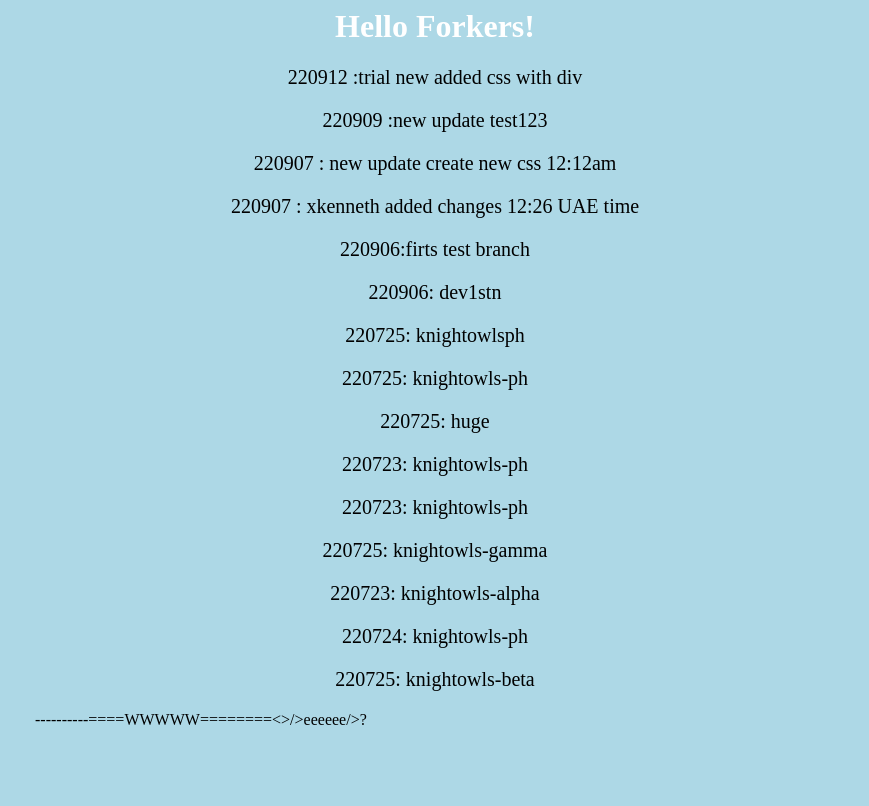
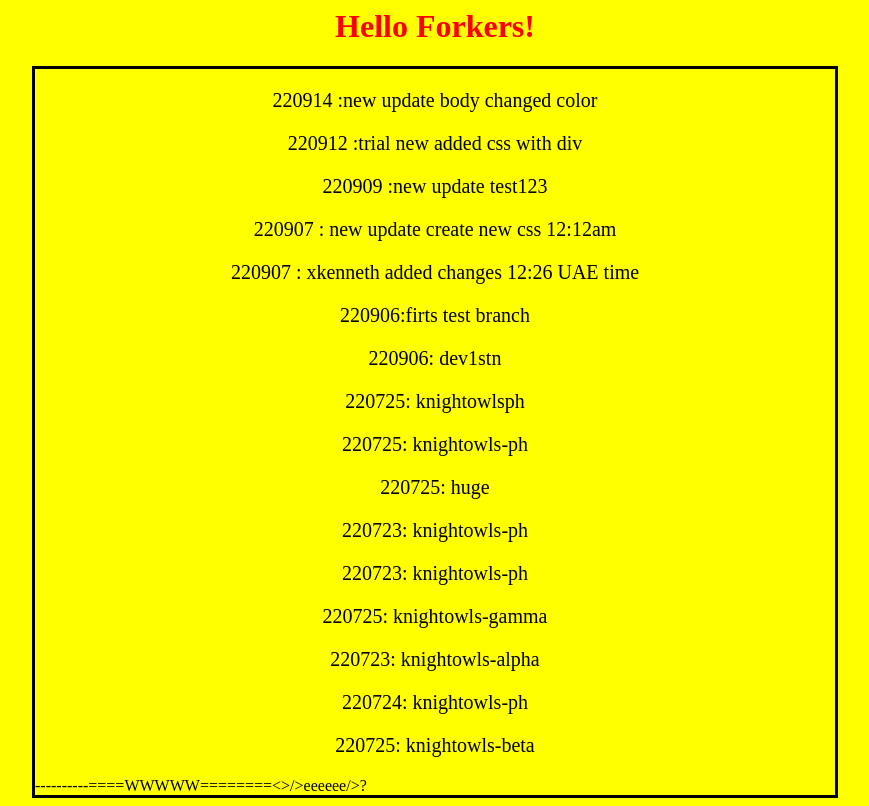
Before and after one commit to knightowls-alpha/fork-test, a plain HTML site: page index.html in a window 1280 px wide. Shown: the whole page, without its empty margins (205-1074 px from the left). Drawn offline with Linux system fonts and the light colour scheme.

Commit message:
change body color:220914

```diff
--- a/index.html
+++ b/index.html
@@ -9,6 +9,7 @@
     <h1>Hello Forkers!</h1>
     <!-Append your update after this line-!>
    <div class="classcontent">
+    <p> 220914 :new update body changed color</p>
     <p>220912 :trial new added css with div</p>
     <p>220909 :new update test123</p>
     <p>220907 : new update create new css 12:12am </p>
--- a/testcss.css
+++ b/testcss.css
@@ -1,9 +1,9 @@
 body {
-  background-color: lightblue;
+  background-color: yellow;
 }
 
 h1 {
-  color: white;
+  color: Red;
   text-align: center;
 }
 
@@ -16,5 +16,5 @@ p {
 }
 .classcontent{width:800px;
             margin:auto;
-
+            border-style:solid;
 }
```
